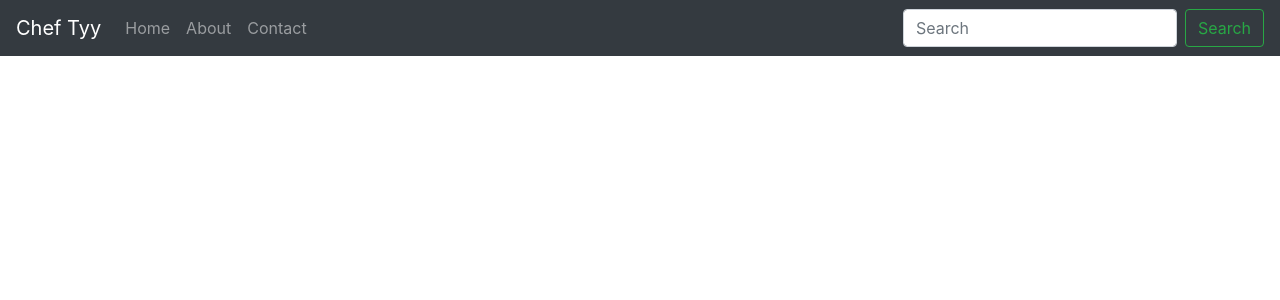
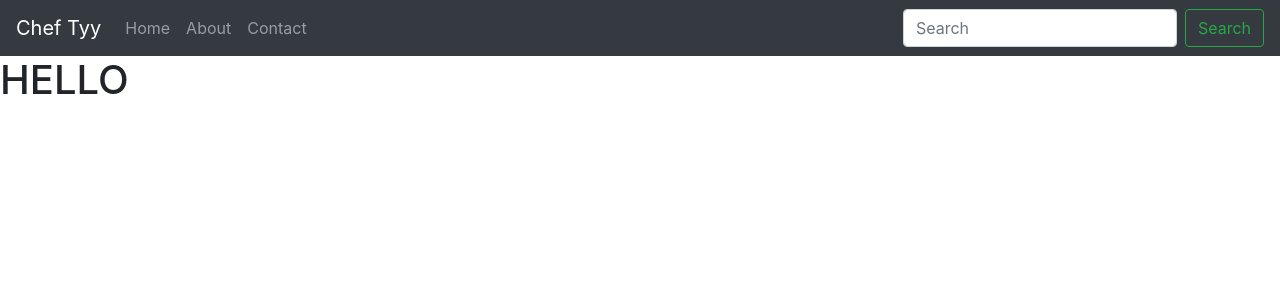
Before and after one commit to erika-vazquez/chef-website, a React (Create React App) app in the folder chef-site/: page / in a window 1280 px wide. Shown: the top 300 px of the page. Built offline with nearby package versions, Linux system fonts and the light colour scheme.

Commit message:
Added more styling with semantic-ui-react

```diff
--- a/chef-site/src/App.js
+++ b/chef-site/src/App.js
@@ -1,5 +1,6 @@
 import React from 'react';
 import NavBar from './components/nav.js'
+import HomeSec from './components/homeSection'
 
 function App() {
   return (
@@ -7,6 +8,7 @@ function App() {
       <header>
     <NavBar />
       </header>
+      <HomeSec />
     </div>
   );
 }
--- a/chef-site/src/components/homeSection.js
+++ b/chef-site/src/components/homeSection.js
@@ -1 +1,13 @@
-import React from 'react'
+import React, { Component } from 'react'
+
+class HomeSec extends Component {
+	render() {
+		return (
+			<>
+      <h1>HELLO</h1>
+        </>
+		)
+	}
+}
+
+export default HomeSec;
```
